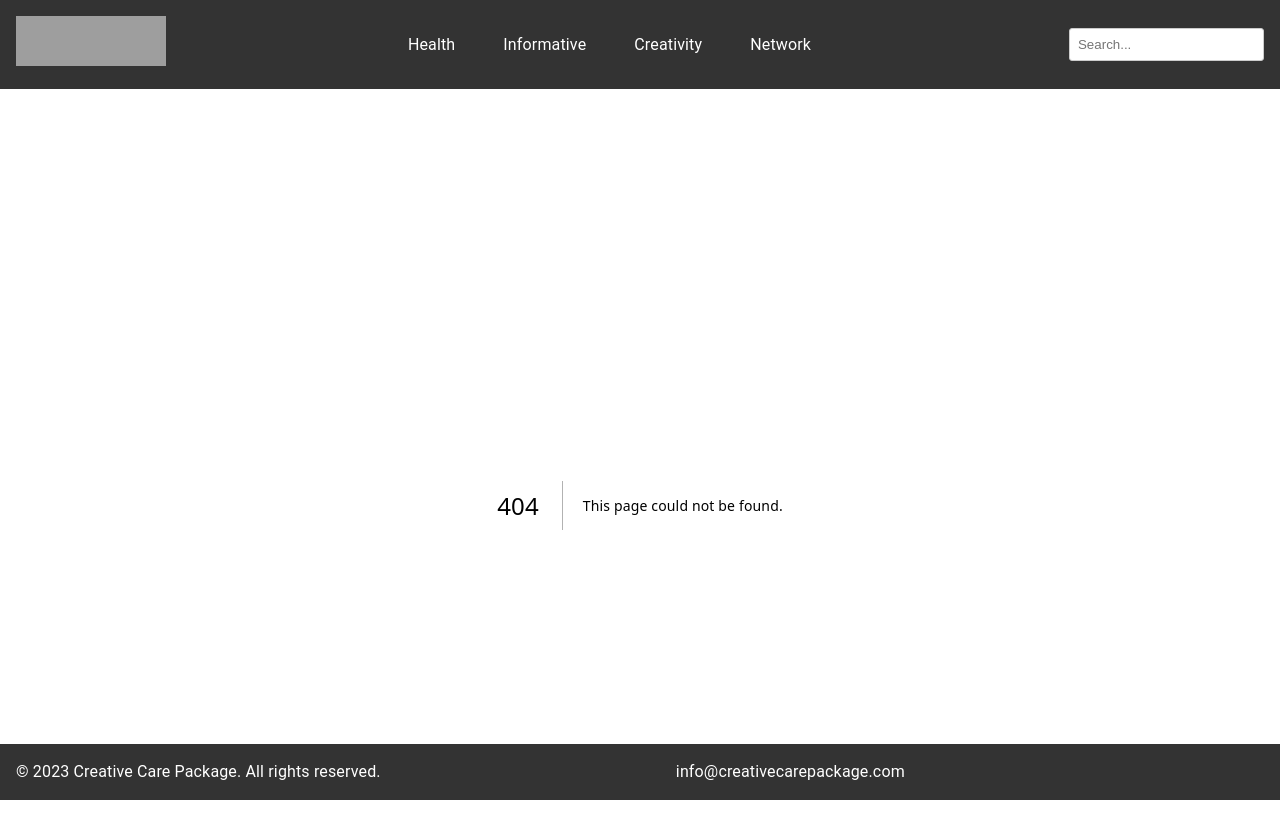
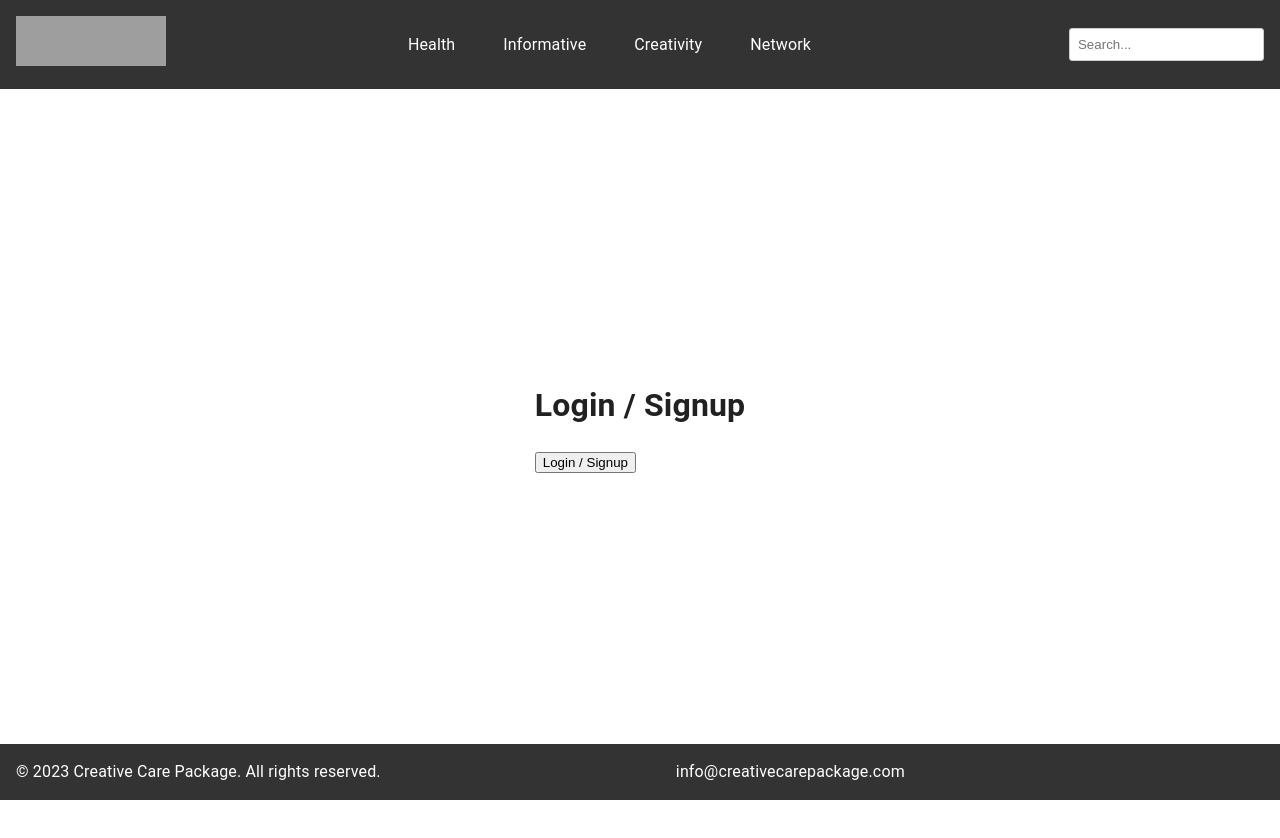
Before and after one commit to kvin-stphns/creative-care-package, a Next.js app: page /login in a window 1280 px wide. Before the commit this address had no page. Shown: the top 838 px of the page. After the commit the page ends 800 px from the top, so only its background shows below. Built offline with nearby package versions, Linux system fonts and the light colour scheme; grey boxes are pictures that could not be loaded.

Commit message:
Create login.js
New login component

```diff
--- /dev/null
+++ b/pages/login.js
@@ -0,0 +1,60 @@
+import React, { useEffect } from 'react';
+
+const LoginPage = () => {
+  useEffect(() => {
+    const script = document.createElement('script');
+    script.src = 'https://cdn.auth0.com/js/lock/12.0.2/lock.min.js';
+    script.async = true;
+    document.body.appendChild(script);
+    return () => {
+      document.body.removeChild(script);
+    };
+  }, []);
+
+  const showLock = () => {
+    if (typeof window !== 'undefined' && window.Auth0Lock) {
+      const lock = new window.Auth0Lock(process.env.NEXT_PUBLIC_AUTH0_CLIENT_ID, process.env.NEXT_PUBLIC_AUTH0_DOMAIN, {
+        auth: {
+          redirectUrl: process.env.NEXT_PUBLIC_AUTH0_CALLBACK_URL,
+          responseType: 'token id_token',
+          params: {
+            scope: 'openid email profile',
+          },
+        },
+        additionalSignUpFields: [
+          {
+            name: 'first_name',
+            placeholder: 'First Name',
+          },
+          {
+            name: 'last_name',
+            placeholder: 'Last Name',
+          },
+        ],
+      });
+
+      lock.on('authenticated', function (authResult) {
+        lock.getUserInfo(authResult.accessToken, function (error, profile) {
+          if (error) {
+            // Handle error
+            return;
+          }
+
+          localStorage.setItem('id_token', authResult.idToken);
+          localStorage.setItem('profile', JSON.stringify(profile));
+        });
+      });
+
+      lock.show();
+    }
+  };
+
+  return (
+    <div>
+      <h1>Login / Signup</h1>
+      <button onClick={showLock}>Login / Signup</button>
+    </div>
+  );
+};
+
+export default LoginPage;
```
